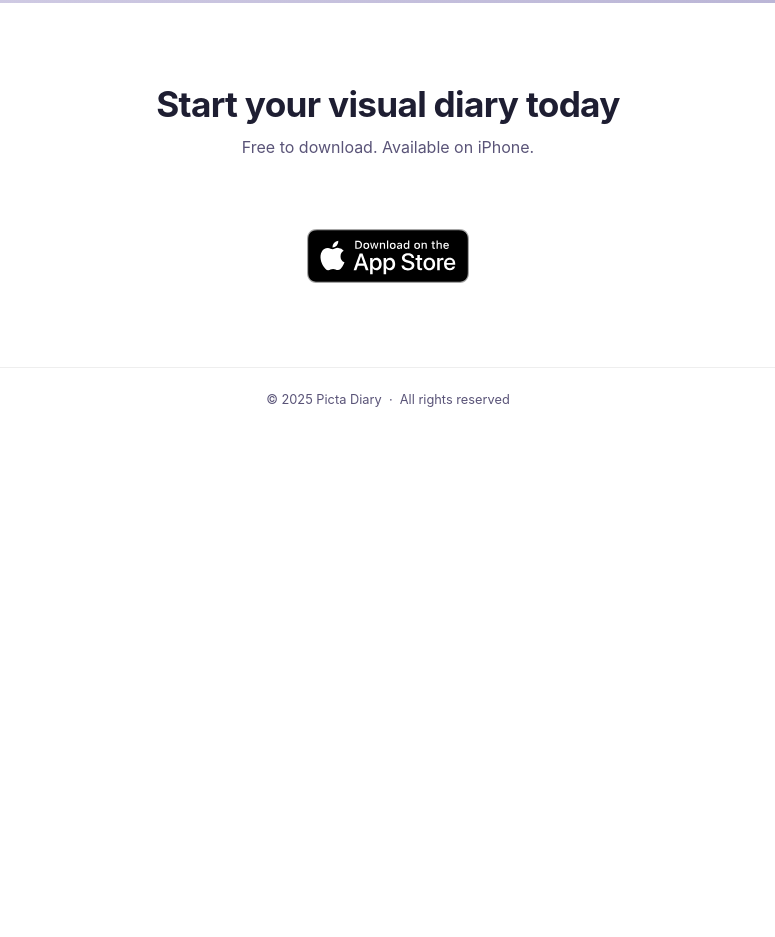
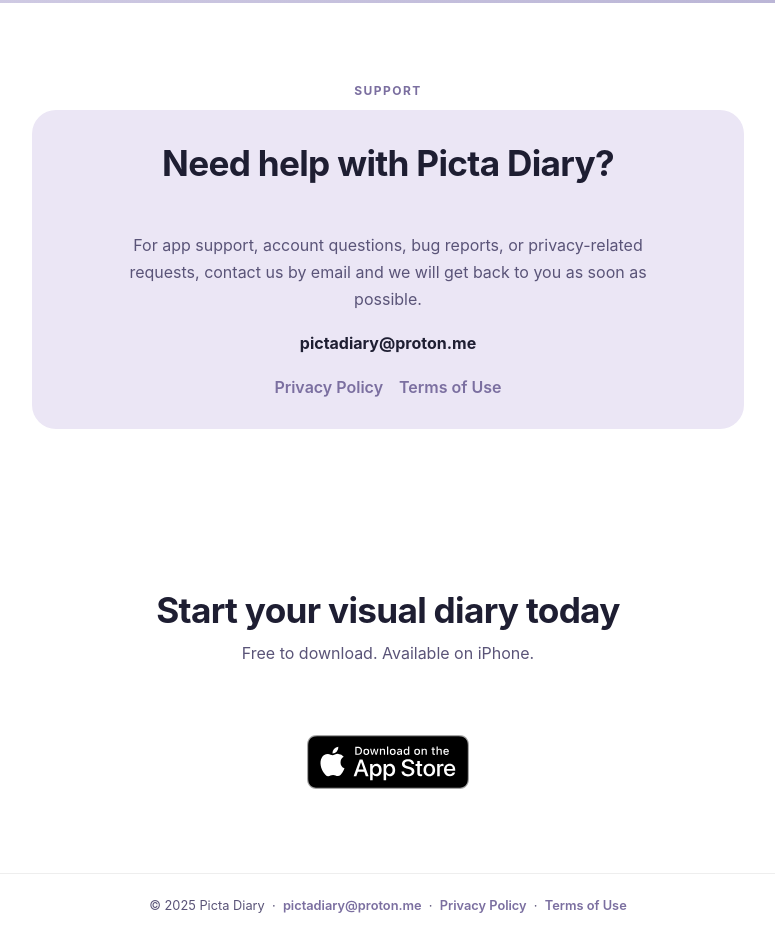
Before and after one commit to OguzCelikel/oguzcelikel.github.io, a plain HTML site: page pictadiary/index.html in a window 1280 px wide. Shown: the part 1580-2517 px from the top of the page, without its empty margins (252-1027 px from the left). Before the commit the page ends 2011 px from the top, so only its background shows below. Drawn offline with Linux system fonts and the light colour scheme.

Commit message:
Add support section and App Store metadata to Picta Diary site

```diff
--- a/pictadiary/index.html
+++ b/pictadiary/index.html
@@ -5,11 +5,43 @@
   <meta name="viewport" content="width=device-width, initial-scale=1.0" />
   <title>Picta Diary — AI-Powered Visual Journal</title>
   <meta name="description" content="Write your thoughts. Watch AI turn them into art. Picta Diary is the journal that visualizes your memories." />
+  <meta name="theme-color" content="#B4AFD2" />
+  <meta name="apple-itunes-app" content="app-id=6754219823, app-argument=https://apps.apple.com/app/id6754219823" />
+  <link rel="canonical" href="https://oguzcelikel.github.io/pictadiary/" />
+  <link rel="icon" href="./pictaIcon2.png" type="image/png" />
+  <link rel="apple-touch-icon" href="https://oguzcelikel.github.io/pictadiary/pictaIcon2.png" />
 
   <!-- Open Graph -->
-  <meta property="og:title" content="Picta Diary" />
-  <meta property="og:description" content="Write your thoughts. Watch AI turn them into art." />
+  <meta property="og:site_name" content="Picta Diary" />
+  <meta property="og:title" content="Picta Diary — AI-Powered Visual Journal" />
+  <meta property="og:description" content="Write your thoughts. Watch AI turn them into art. Picta Diary turns memories into AI-generated visuals." />
   <meta property="og:type" content="website" />
+  <meta property="og:url" content="https://oguzcelikel.github.io/pictadiary/" />
+  <meta property="og:image" content="https://oguzcelikel.github.io/pictadiary/og-image.svg" />
+  <meta property="og:image:alt" content="Picta Diary promotional card with app icon and tagline." />
+
+  <!-- Twitter -->
+  <meta name="twitter:card" content="summary_large_image" />
+  <meta name="twitter:title" content="Picta Diary — AI-Powered Visual Journal" />
+  <meta name="twitter:description" content="Write your thoughts. Watch AI turn them into art." />
+  <meta name="twitter:image" content="https://oguzcelikel.github.io/pictadiary/og-image.svg" />
+
+  <script type="application/ld+json">
+    {
+      "@context": "https://schema.org",
+      "@type": "MobileApplication",
+      "name": "Picta Diary",
+      "applicationCategory": "LifestyleApplication",
+      "operatingSystem": "iOS",
+      "description": "Picta Diary is an AI-powered visual journal that turns written memories into images.",
+      "url": "https://oguzcelikel.github.io/pictadiary/",
+      "downloadUrl": "https://apps.apple.com/app/id6754219823",
+      "publisher": {
+        "@type": "Organization",
+        "name": "Picta Diary"
+      }
+    }
+  </script>
 
   <style>
     *, *::before, *::after { box-sizing: border-box; margin: 0; padding: 0; }
@@ -164,6 +196,57 @@
       border-radius: 50px;
     }
 
+    /* ── Support ── */
+    .support-section {
+      padding: 5rem 1.5rem;
+      max-width: 760px;
+      margin: 0 auto;
+      text-align: center;
+    }
+
+    .support-card {
+      background: var(--purple-light);
+      border-radius: 24px;
+      padding: 2rem 1.5rem;
+    }
+
+    .support-card p {
+      color: var(--text-muted);
+      line-height: 1.7;
+      font-size: 1rem;
+      max-width: 560px;
+      margin: 0.75rem auto 0;
+    }
+
+    .support-email {
+      display: inline-block;
+      margin-top: 1.25rem;
+      color: var(--text-primary);
+      font-weight: 700;
+      text-decoration: none;
+    }
+
+    .support-links {
+      display: flex;
+      flex-wrap: wrap;
+      justify-content: center;
+      gap: 1rem;
+      margin-top: 1.5rem;
+    }
+
+    .support-links a,
+    footer a {
+      color: var(--purple-dark);
+      font-weight: 600;
+      text-decoration: none;
+    }
+
+    .support-links a:hover,
+    .support-email:hover,
+    footer a:hover {
+      text-decoration: underline;
+    }
+
     /* ── Footer / CTA ── */
     .footer-cta {
       padding: 5rem 1.5rem;
@@ -234,19 +317,19 @@
   <section class="hero">
     <img
       class="app-icon"
-      src="icon.png"
+      src="pictaIcon2.png"
       alt="Picta Diary app icon"
       onerror="this.style.display='none'"
     />
     <h1>Picta Diary</h1>
     <p class="tagline">Write your thoughts.<br>Watch AI turn them into art.</p>
     <!--
-      Replace YOUR_APP_ID with your actual App Store app ID.
-      e.g. https://apps.apple.com/app/idYOUR_APP_ID
+      App Store URL for Picta Diary.
+      e.g. https://apps.apple.com/app/id6754219823
     -->
     <a
       class="cta"
-      href="https://apps.apple.com/app/idYOUR_APP_ID"
+      href="https://apps.apple.com/app/id6754219823"
       target="_blank"
       rel="noopener"
     >
@@ -297,13 +380,27 @@
     </div>
   </section>
 
+  <!-- ── Support ── -->
+  <section class="support-section" id="support">
+    <p class="section-label">Support</p>
+    <div class="support-card">
+      <h2 class="section-title">Need help with Picta Diary?</h2>
+      <p>For app support, account questions, bug reports, or privacy-related requests, contact us by email and we will get back to you as soon as possible.</p>
+      <a class="support-email" href="mailto:pictadiary@proton.me">pictadiary@proton.me</a>
+      <div class="support-links">
+        <a href="./privacy-policy/">Privacy Policy</a>
+        <a href="./terms-of-use/">Terms of Use</a>
+      </div>
+    </div>
+  </section>
+
   <!-- ── Footer CTA ── -->
   <section class="footer-cta">
     <h2>Start your visual diary today</h2>
     <p>Free to download. Available on iPhone.</p>
     <a
       class="cta"
-      href="https://apps.apple.com/app/idYOUR_APP_ID"
+      href="https://apps.apple.com/app/id6754219823"
       target="_blank"
       rel="noopener"
     >
@@ -312,7 +409,7 @@
   </section>
 
   <footer>
-    &copy; 2025 Picta Diary &nbsp;·&nbsp; All rights reserved
+    &copy; 2025 Picta Diary &nbsp;·&nbsp; <a href="mailto:pictadiary@proton.me">pictadiary@proton.me</a> &nbsp;·&nbsp; <a href="./privacy-policy/">Privacy Policy</a> &nbsp;·&nbsp; <a href="./terms-of-use/">Terms of Use</a>
   </footer>
 
 </body>
```
Also changed, not shown: pictadiary/icon.svg (added), pictadiary/og-image.svg (added), pictadiary/pictaIcon2.png (added).
